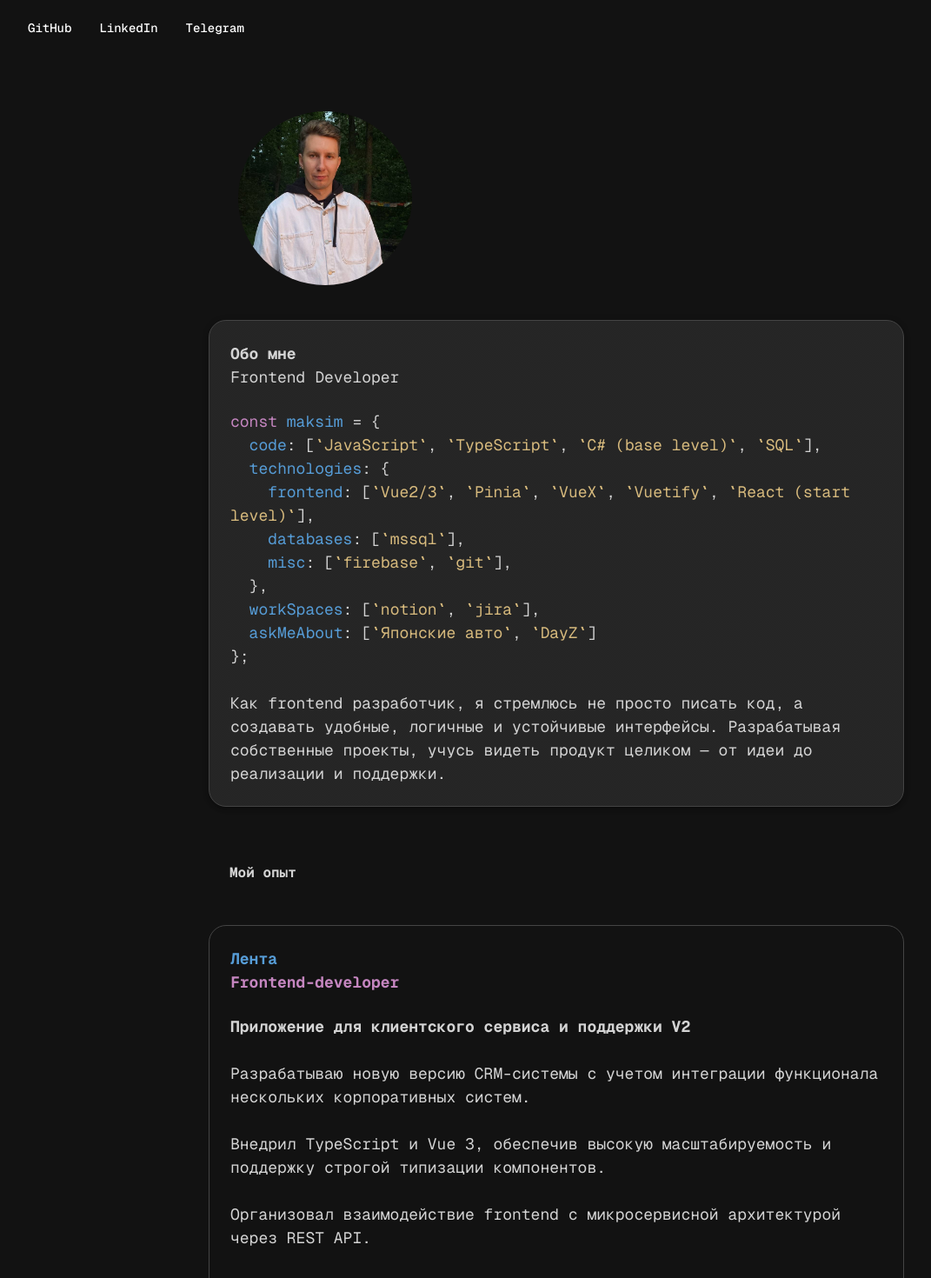
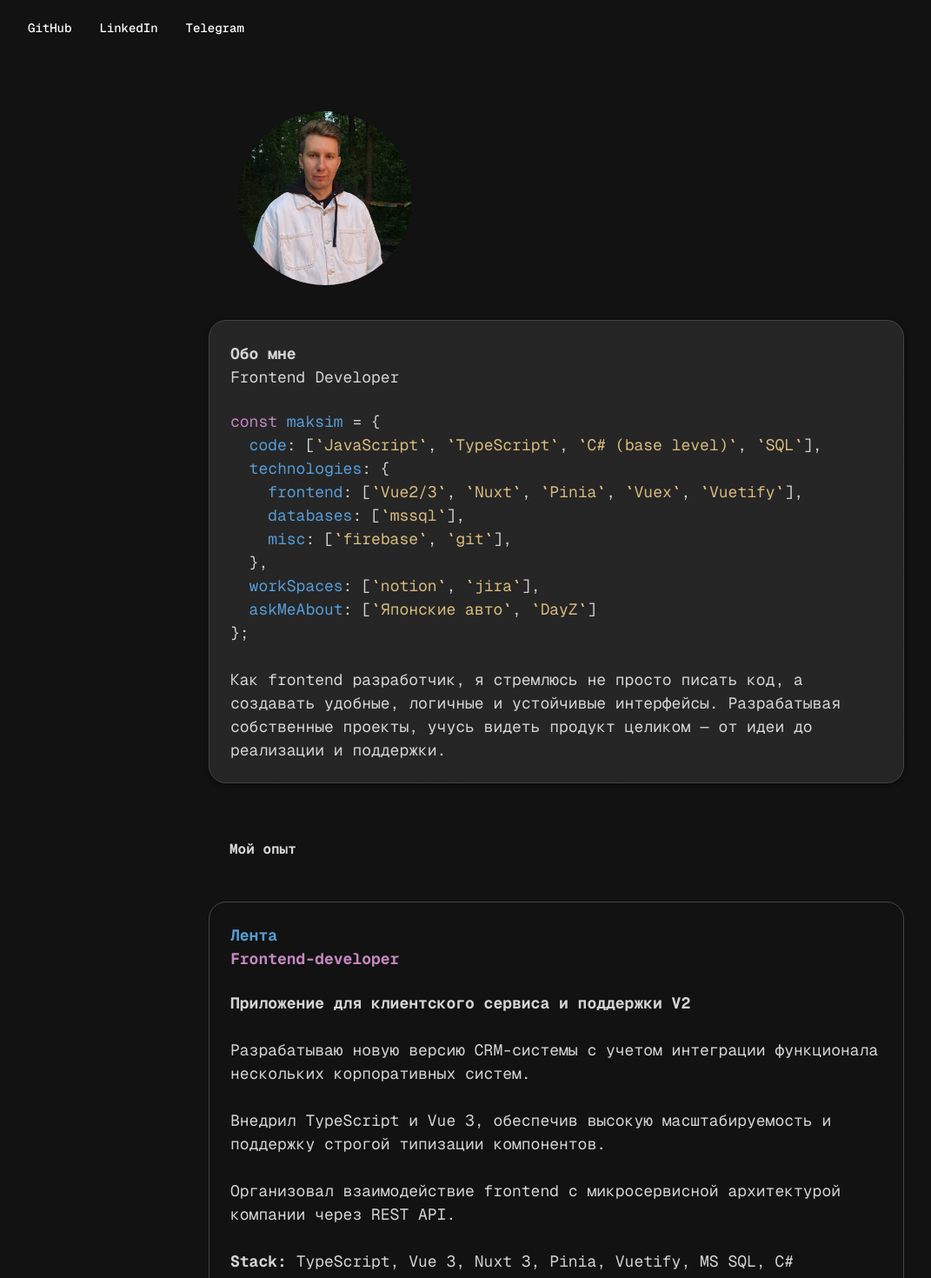
Before and after one commit to AustinTrueFalse/AustinTrueFalseCv, a Next.js app: page / in a window 1280 px wide. Shown: the top 1470 px of the page at 87% size, without its empty margins (0-1071 px from the left). Built offline with nearby package versions, Linux system fonts and the light colour scheme.

Commit message:
обновил опыт

```diff
--- a/src/app/components/AboutMe.tsx
+++ b/src/app/components/AboutMe.tsx
@@ -9,7 +9,7 @@ const data = {
   pronouns: ["Он", "Его"],
   code: ["JavaScript", "TypeScript", "C# (base level)", "SQL"],
   technologies: {
-    frontend: ["Vue2/3", "Pinia", "VueX", "Vuetify", "React (start level)"],
+    frontend: ["Vue2/3", "Nuxt", "Pinia", "Vuex", "Vuetify"],
     databases: ["mssql"],
     misc: ["firebase", "git"],
   },
--- a/src/app/components/Experience.tsx
+++ b/src/app/components/Experience.tsx
@@ -32,8 +32,8 @@ export default function Experience() {
             title: "Приложение для клиентского сервиса и поддержки V2",
             description: `Разрабатываю новую версию CRM-системы с учетом интеграции функционала нескольких корпоративных систем.
 Внедрил TypeScript и Vue 3, обеспечив высокую масштабируемость и поддержку строгой типизации компонентов.
-Организовал взаимодействие frontend с микросервисной архитектурой через REST API.`,
-            stack: "TypeScript, Vue 3, Nuxt 3, Vuetify, MS SQL, C#",
+Организовал взаимодействие frontend с микросервисной архитектурой компании через REST API.`,
+            stack: "TypeScript, Vue 3, Nuxt 3, Pinia, Vuetify, MS SQL, C#",
           },
           {
             title: "Приложение для клиентского сервиса и поддержки V1",
@@ -41,7 +41,7 @@ export default function Experience() {
 Самостоятельно спроектировал интерфейс, основываясь на потребностях пользователей и бизнес-требованиях.
 Спроектировал структуру базы данных (MS SQL), реализовал хранимые процедуры и оптимизировал запросы.
 Работал в тесной связке с backend-разработчиком, внедрял компонентный подход во frontend, обеспечивая повторное использование UI-элементов.`,
-            stack: "JavaScript, Vue 2, Nuxt, Vuetify, MS SQL, C#",
+            stack: "JavaScript, Vue 2, Nuxt, Vuex, Vuetify, MS SQL, C#",
           },
           {
             title: "Сервис парсинга",
```
